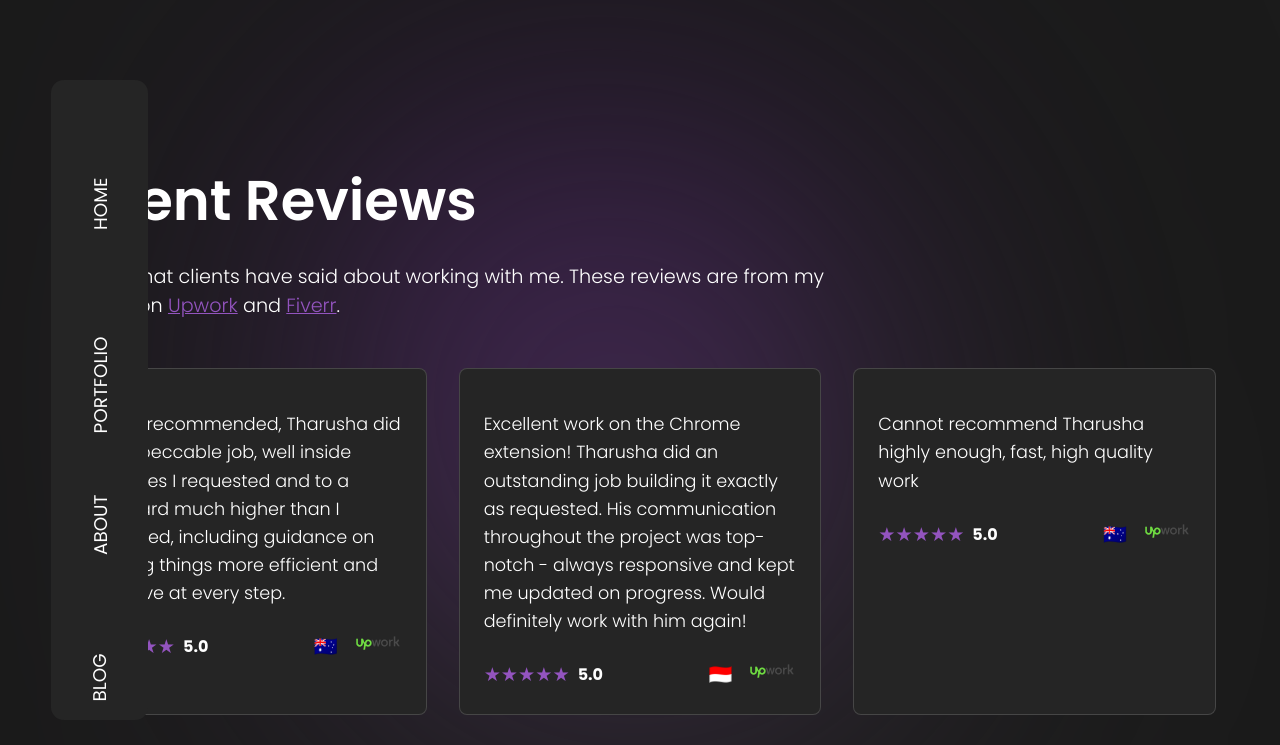
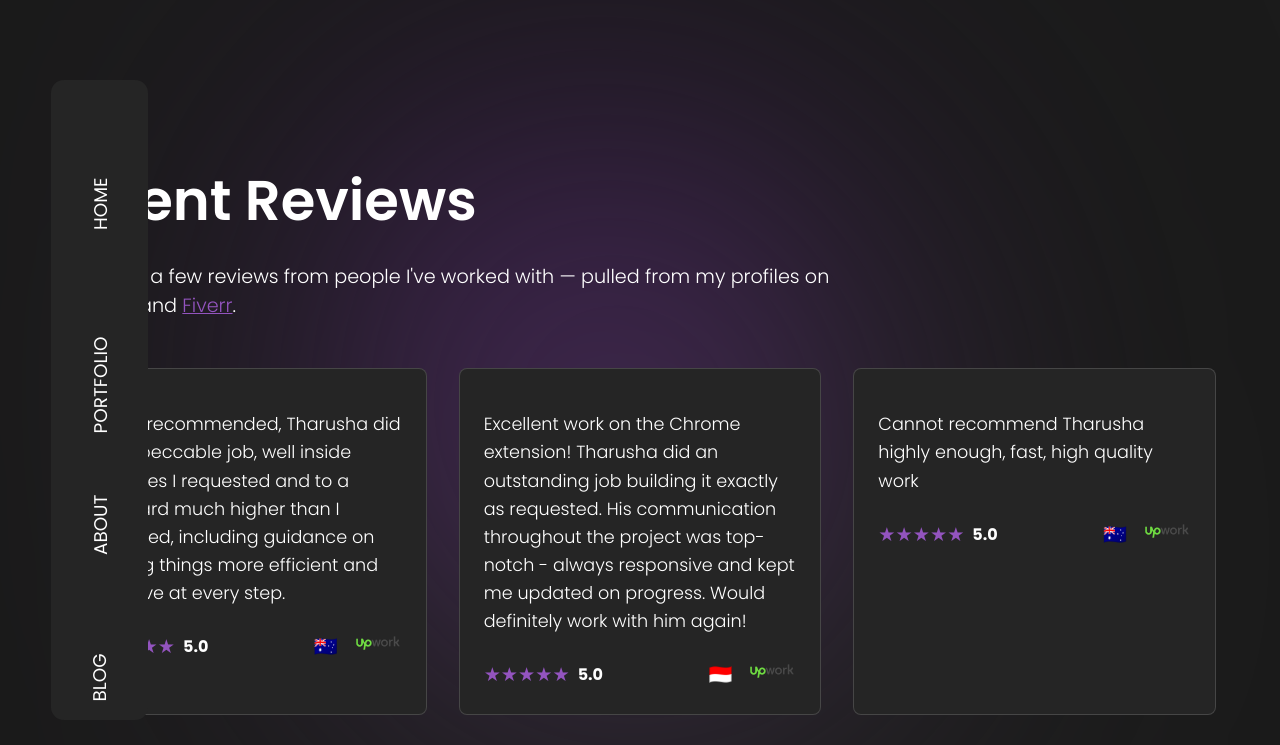
Before and after one commit to Tharusha-dev/tharusha-dev.github.io, a SvelteKit app: page /reviews in a window 1280 px wide. Shown: the top 745 px of the page. Built offline with nearby package versions, Linux system fonts and the light colour scheme.

Commit message:
reviews page subtitle change

```diff
--- a/src/routes/reviews/+page.svelte
+++ b/src/routes/reviews/+page.svelte
@@ -59,10 +59,15 @@
 	<div class="reviews-container">
 		<h1>Client Reviews</h1>
 		<p class="reviews-intro">
-			Here's what clients have said about working with me. These reviews are from my profiles on
-			<a href="https://www.upwork.com/freelancers/~01cc4a157cb61f5d6b" target="_blank" class="platform-link">Upwork</a>
-			and <a href="https://www.fiverr.com/s/VYLbP0Z" target="_blank" class="platform-link">Fiverr</a>.
-		</p>
+  Here are a few reviews from people I've worked with — pulled from my profiles on
+  <a href="https://www.upwork.com/freelancers/~01cc4a157cb61f5d6b" target="_blank" class="platform-link">Upwork</a>
+  and
+  <a href="https://www.fiverr.com/s/VYLbP0Z" target="_blank" class="platform-link">Fiverr</a>.
+
+
+</p>
+
+
 
 		<div class="reviews-grid">
 			{#each reviews as { review, rating, country, platform }, i}
```
